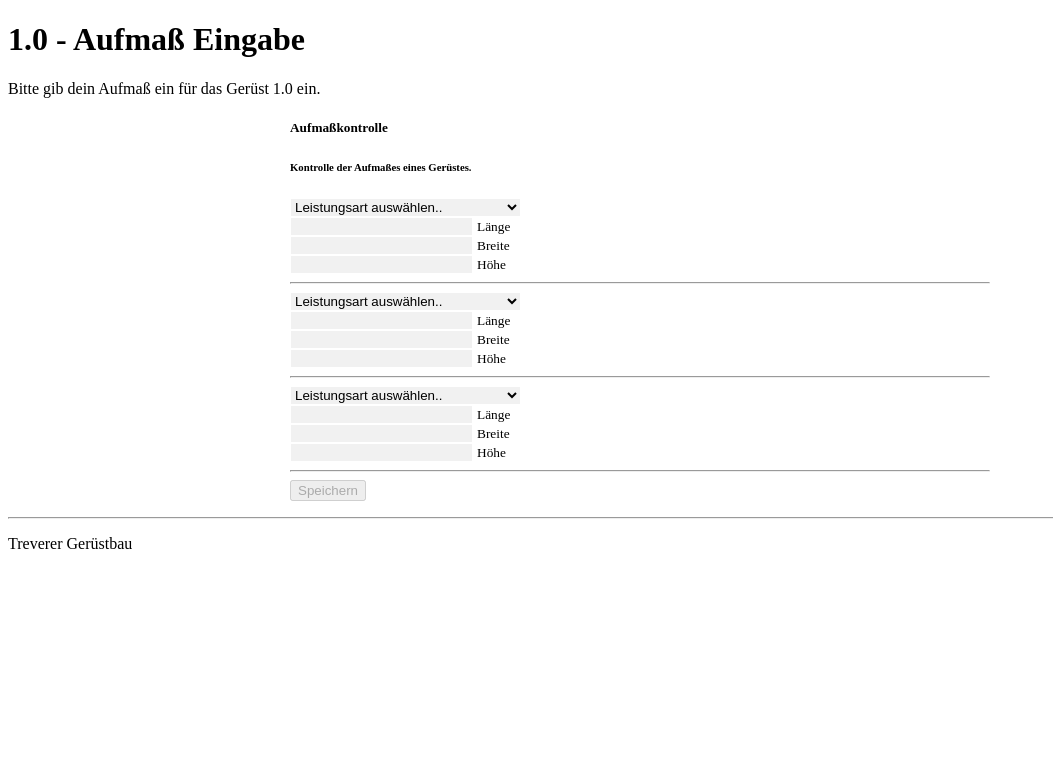
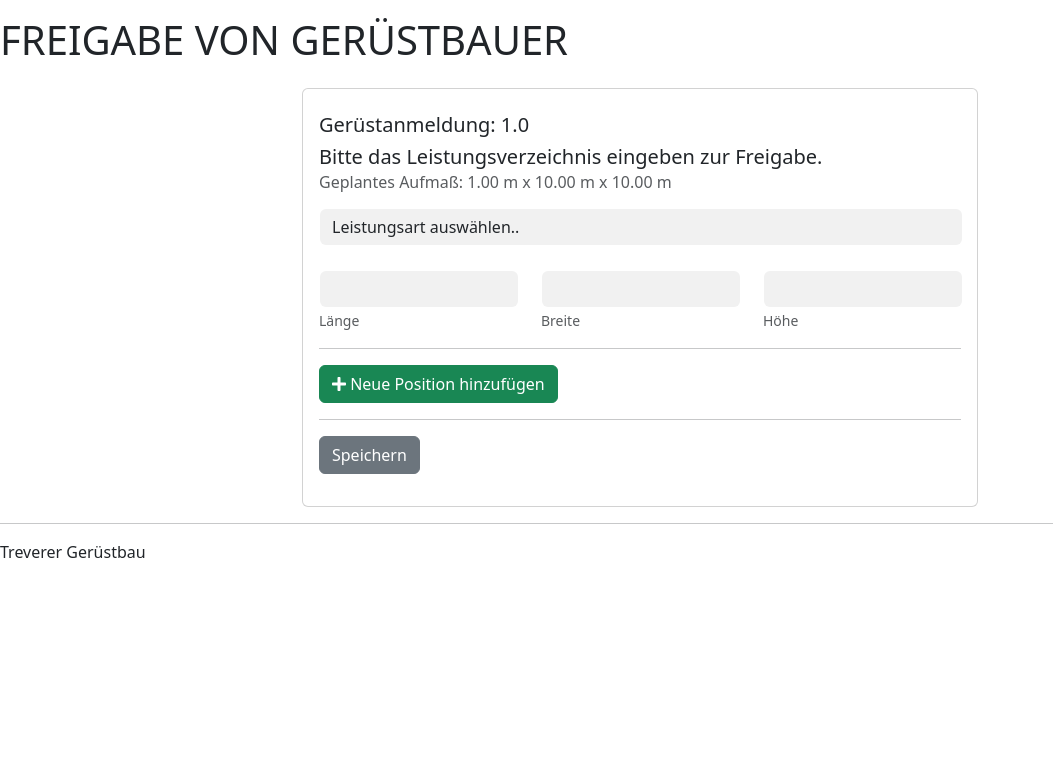
Before and after one commit to ReiffSoftwareServices/MVP---Redesign, a Django app: page /scaffold/1 in a window 1280 px wide. Shown: the top 759 px of the page, without its empty margins (0-1053 px from the left). After the commit the page ends 558 px from the top, so only its background shows below. Run offline with Django 5.2, Linux system fonts and the light colour scheme; tables that the repository leaves empty hold one stand-in row (values such as "Sample post"); some libraries are stand-ins or nearby versions.

Commit message:
costpositions are creatable by scaffold builder

```diff
--- a/hello/templates/hello/interface/pages/freigabe.html
+++ b/hello/templates/hello/interface/pages/freigabe.html
@@ -1,62 +1,14 @@
 <div class="container mt-4">
 	<div class="card">
 	  <div class="card-body">
-		<h5 class="card-title">Aufma&szligkontrolle</h5>
-		<h6 class="card-subtitle mb-2 text-muted">Kontrolle der Aufmaßes eines Gerüstes.</h6>
+		<h1></h1>
+		<h5 class="card-title">Gerüstanmeldung: {% if scaffoldID %}{{ scaffoldID }}{% endif %}.0 </h5><h5>Bitte das Leistungsverzeichnis eingeben zur Freigabe.</h5>
+		<h6 class="card-subtitle mb-2 text-muted">Geplantes Aufmaß: {% if scaffold.Length %}{{ scaffold.Length }}{% endif %} m x {% if scaffold.Width %}{{ scaffold.Width }}{% endif %} m x {% if scaffold.Height %}{{ scaffold.Height }}{% endif %} m </h6>
 		<p class="card-text">
 			<form method="POST">
 			{% csrf_token %}
-
-					<div class="row">
-						<div class="col">
-							{{ formCheck.costPositions }}
-							<br>
-							{% comment %} <small class="form-text text-muted">{{ formCheck.costPositions.help_text }}</small> {% endcomment %}
-						</div>
-					</div>
-					<div class="row">
-						<div class="col">
-							{{ formCheck.Length }}
-							<small class="form-text text-muted">{{ formCheck.Length.help_text }}</small>
-						</div>
-						<div class="col">
-							{{ formCheck.Width }}
-							<small class="form-text text-muted">{{ formCheck.Width.help_text }}</small>
-						</div>
-						<div class="col">
-							{{ formCheck.Height }}
-							<small class="form-text text-muted">{{ formCheck.Height.help_text }}</small>
-						</div>
-					</div>
-
-					<hr>
-
-
-					<div class="row">
-						<div class="col">
-							{{ formCheck.costPositions }}
-							<br>
-							{% comment %} <small class="form-text text-muted">{{ formCheck.costPositions.help_text }}</small> {% endcomment %}
-						</div>
-					</div>
-					<div class="row">
-						<div class="col">
-							{{ formCheck.Length }}
-							<small class="form-text text-muted">{{ formCheck.Length.help_text }}</small>
-						</div>
-						<div class="col">
-							{{ formCheck.Width }}
-							<small class="form-text text-muted">{{ formCheck.Width.help_text }}</small>
-						</div>
-						<div class="col">
-							{{ formCheck.Height }}
-							<small class="form-text text-muted">{{ formCheck.Height.help_text }}</small>
-						</div>
-					</div>
-
-					<hr>
-
-
+				<div id="container">
+					<div class="cost-position-container">
 						<div class="row">
 							<div class="col">
 								{{ formCheck.costPositions }}
@@ -79,7 +31,14 @@
 							</div>
 						</div>
 						<hr>
-			  <button disabled type="submit" class="btn btn-secondary">Speichern</button>
+					</div>
+				</div>
+				<button class="btn btn-success .col-md-offset-4" id="add-position" type="button">
+					<i class="fas fa-plus"></i> Neue Position hinzufügen
+				</button>
+				<br>
+				<hr>
+			  	<button type="submit" class="btn btn-secondary" name="checkScaffold">Speichern</button>
 			</form>
 		</p>
 	  </div>
--- a/hello/templates/hello/layout.html
+++ b/hello/templates/hello/layout.html
@@ -1,11 +1,17 @@
+{% load static %}
 <!DOCTYPE html>
 <html>
 <head>
-    <meta charset="utf-8"/>
-    <title>{% block title %}{% endblock %}</title>
-    {% load static %}
-    <link rel="stylesheet" type="text/css" href="{% static 'hello/site.css' %}"/>
-    <script src="https://unpkg.com/htmx.org@1.9.11" integrity="sha384-0gxUXCCR8yv9FM2b+U3FDbsKthCI66oH5IA9fHppQq9DDMHuMauqq1ZHBpJxQ0J0" crossorigin="anonymous"></script>
+    <meta http-equiv="Content-Type" content="text/html; charset=utf-8">
+    <meta http-equiv="X-UA-Compatible" content="IE=edge">
+    <meta name="viewport" content="width=device-width, initial-scale=1">
+    <title>Treverer - Gerüstbau  v0.0.1</title>
+    <link rel="icon" type="image/vnd.microsoft.icon" href="{% static 'hello/favicon.ico' %}">
+
+    <!-- Bootstrap core CSS -->
+    <!-- <link href="{% static 'hello/bootstrap.css' %}" rel="stylesheet"> -->
+    <link href="https://cdn.jsdelivr.net/npm/bootstrap@5.3.3/dist/css/bootstrap.min.css" rel="stylesheet" integrity="sha384-QWTKZyjpPEjISv5WaRU9OFeRpok6YctnYmDr5pNlyT2bRjXh0JMhjY6hW+ALEwIH" crossorigin="anonymous">
+
     <!-- From Step by Step -->
     <link rel="stylesheet" href="{% static 'hello/main.css' %}">
 
@@ -36,5 +42,20 @@
         <p>Treverer Gerüstbau</p>
     </footer>
 </div>
+	<!-- Bootstrap core JavaScript
+	================================================== -->
+	<!-- Placed at the end of the document so the pages load faster -->
+	<script src="https://code.jquery.com/jquery-3.2.1.slim.min.js" integrity="sha384-KJ3o2DKtIkvYIK3UENzmM7KCkRr/rE9/Qpg6aAZGJwFDMVNA/GpGFF93hXpG5KkN" crossorigin="anonymous"></script>
+	<script>window.jQuery || document.write('<script src="../../../../assets/js/vendor/jquery.min.js"><\/script>')</script>
+	<script src="{% static 'hello/popper.min.js' %}"></script>
+	<script src="{% static 'hello/bootstrap.js' %}"></script>
+	<script src="{% static 'hello/form_step_by_step.js' %}"></script>
+	<script src="{% static 'hello/dropdowns.js' %}"></script>
+	<script src="{% static 'hello/calculateVolume.js' %}"></script>
+	<!-- Just to make our placeholder images work. Don't actually copy the next line! -->
+	<!-- <script src="holder.min.js"></script> -->
+	<script>$(function () {
+  $('[data-toggle="tooltip"]').tooltip()
+})</script>
 </body>
 </html>
--- a/hello/templates/hello/test.html
+++ b/hello/templates/hello/test.html
@@ -1,10 +1,9 @@
 {% extends 'hello/layout.html' %}
 
-{% block title %}Indexseite{% endblock %}
+{% block title %}Gerüstbauer - Freigabe{% endblock %}
 
 {% block content %}
-  <h1>{% if scaffoldID %}{{ scaffoldID }}{% endif %}.0 - Aufmaß Eingabe</h1>
-  <p>Bitte gib dein Aufmaß ein für das Gerüst {% if scaffoldID %}{{ scaffoldID }}{% endif %}.0 ein.</p>
+  <h1>FREIGABE VON GERÜSTBAUER</h1>
   {% include 'hello/interface/pages/freigabe.html' %}
 
   {% comment %} <ol id="todo-list" hx-get="http://127.0.0.1:8000/api" hx-trigger="load"></ol> {% endcomment %}
--- a/hello/views.py
+++ b/hello/views.py
@@ -6,7 +6,7 @@
 
 from django.shortcuts import redirect
 from hello.forms import AnmeldungForm, ScaffoldLogoutForm, checkForm
-from hello.models import ScaffoldPosition, AdditionalServices, CostPosition, Contact, ChosenCostPosition
+from hello.models import Scaffold, ScaffoldPosition, AdditionalServices, CostPosition, Contact, ChosenCostPosition
 
 from django.views.generic import ListView
 
@@ -19,6 +19,7 @@
     context = {}
     context['scaffoldID'] = scaffoldID
     context['formCheck'] = checkForm()
+    context['scaffold'] = Scaffold.objects.get(ScaffoldID=scaffoldID)
     return render(request,'hello/test.html', context)
 
 def testModelHandling(request):
```
Lines whose indentation alone changed are shown as unchanged.
